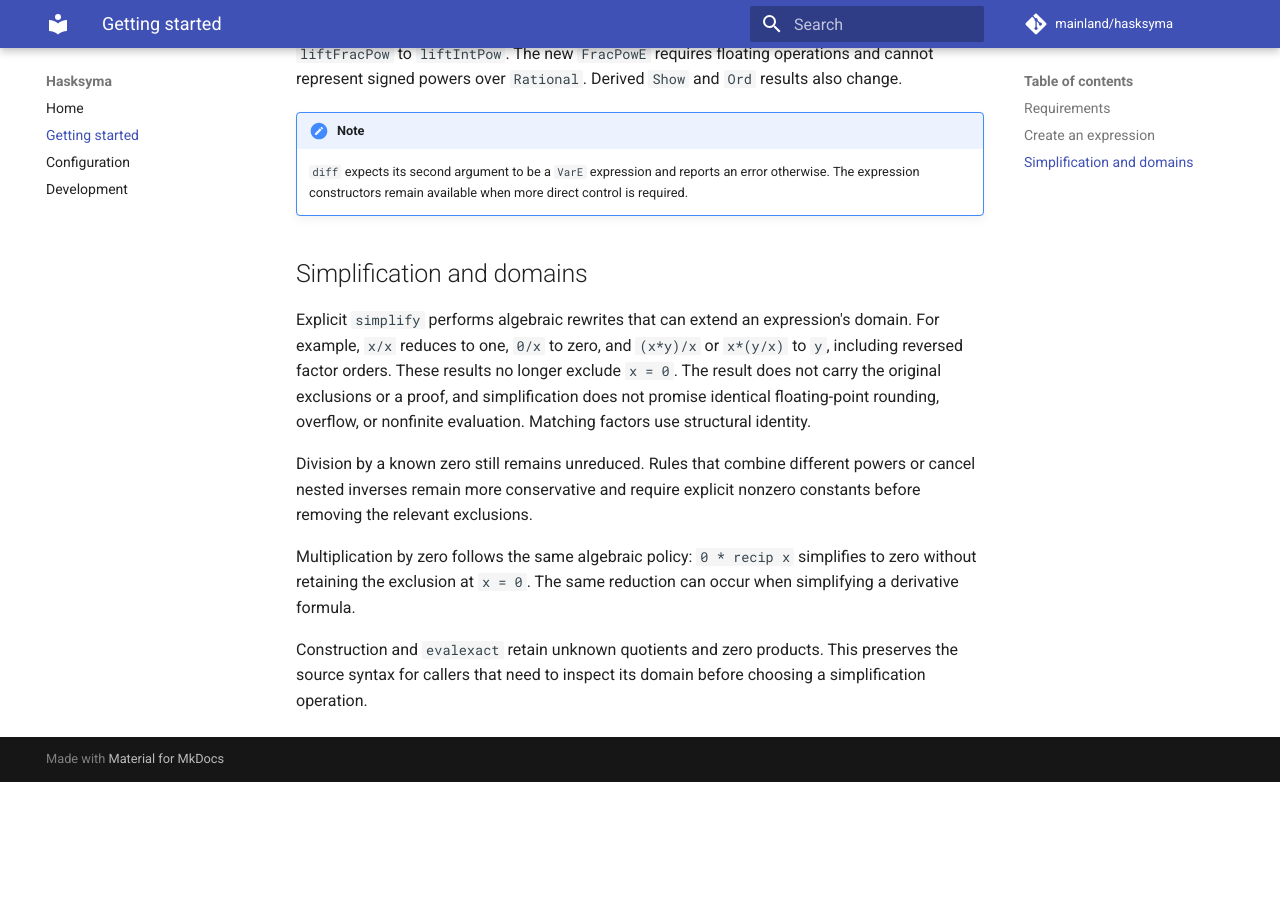
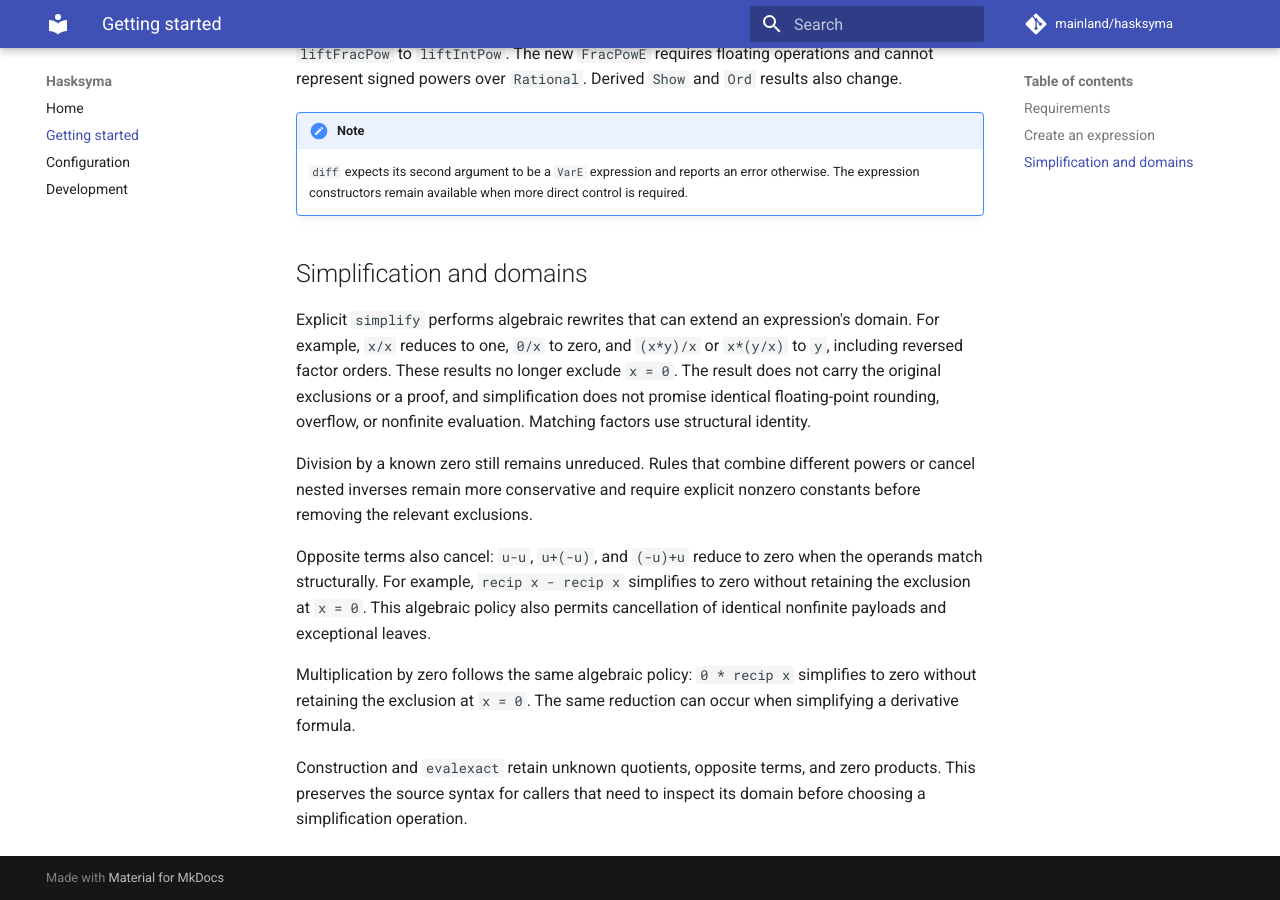
Before and after one commit to mainland/hasksyma, an MkDocs documentation site: the page built from docs/getting-started.md, in a window 1280 px wide and 900 px high, scrolled down 1572 px. Built offline with MkDocs 1.6.1 and Material for MkDocs 9.7.7, drawn with Linux system fonts in a browser that asks for light colours; comment, search, counter and statistics services are not loaded; before the commit the page ends 2354 px from its top, so only the background shows below that.

Commit message:
Cancel structurally identical opposite terms.
Use structural identity for subtraction and both addition orders. Document
possible domain extension while preserving construction and exact-evaluation
behavior.

```diff
--- a/docs/getting-started.md
+++ b/docs/getting-started.md
@@ -92,10 +92,15 @@ Division by a known zero still remains unreduced. Rules that combine different
 powers or cancel nested inverses remain more conservative and require explicit
 nonzero constants before removing the relevant exclusions.
 
+Opposite terms also cancel: `u-u`, `u+(-u)`, and `(-u)+u` reduce to zero when
+the operands match structurally. For example, `recip x - recip x` simplifies
+to zero without retaining the exclusion at `x = 0`. This algebraic policy also
+permits cancellation of identical nonfinite payloads and exceptional leaves.
+
 Multiplication by zero follows the same algebraic policy: `0 * recip x`
 simplifies to zero without retaining the exclusion at `x = 0`. The same reduction
 can occur when simplifying a derivative formula.
 
-Construction and `evalexact` retain unknown quotients and zero products. This
-preserves the source syntax for callers that need to inspect its domain before
-choosing a simplification operation.
+Construction and `evalexact` retain unknown quotients, opposite terms, and zero
+products. This preserves the source syntax for callers that need to inspect its
+domain before choosing a simplification operation.
```
Also changed, not shown: 2 other files.
